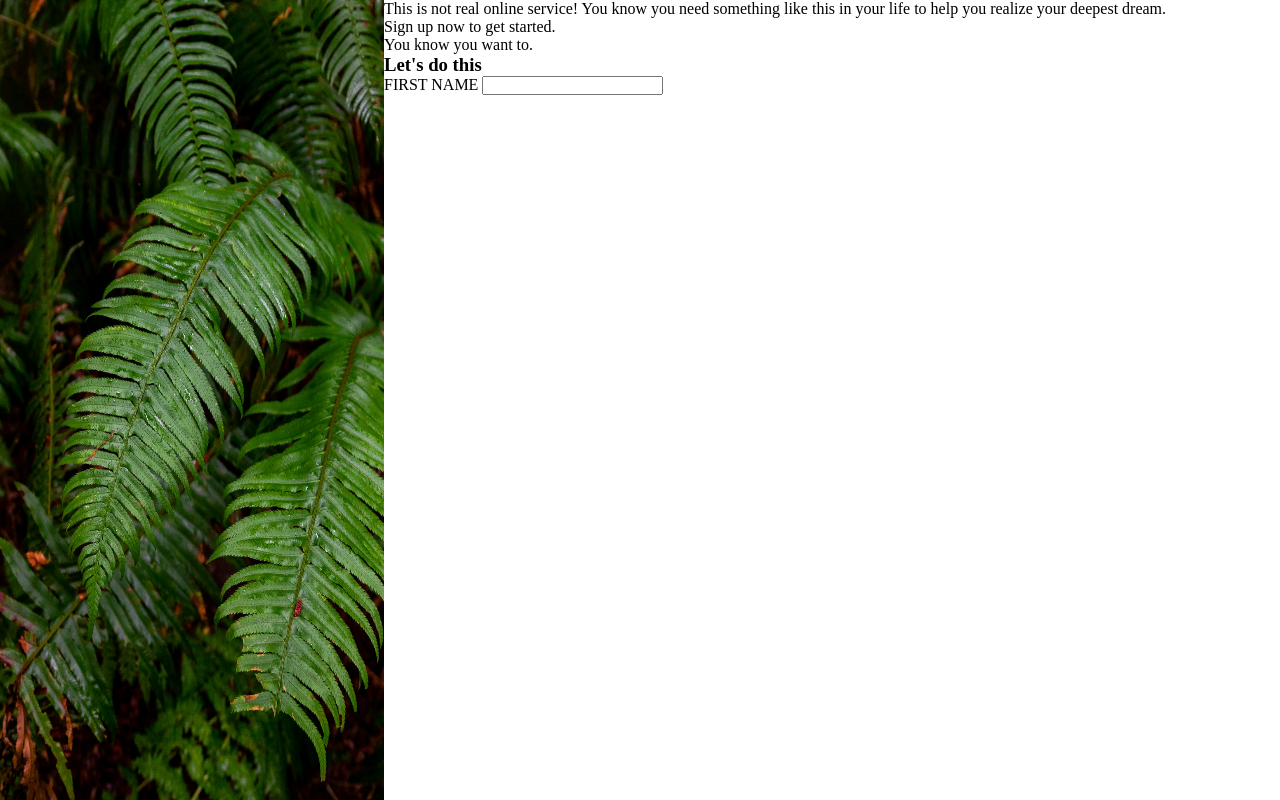
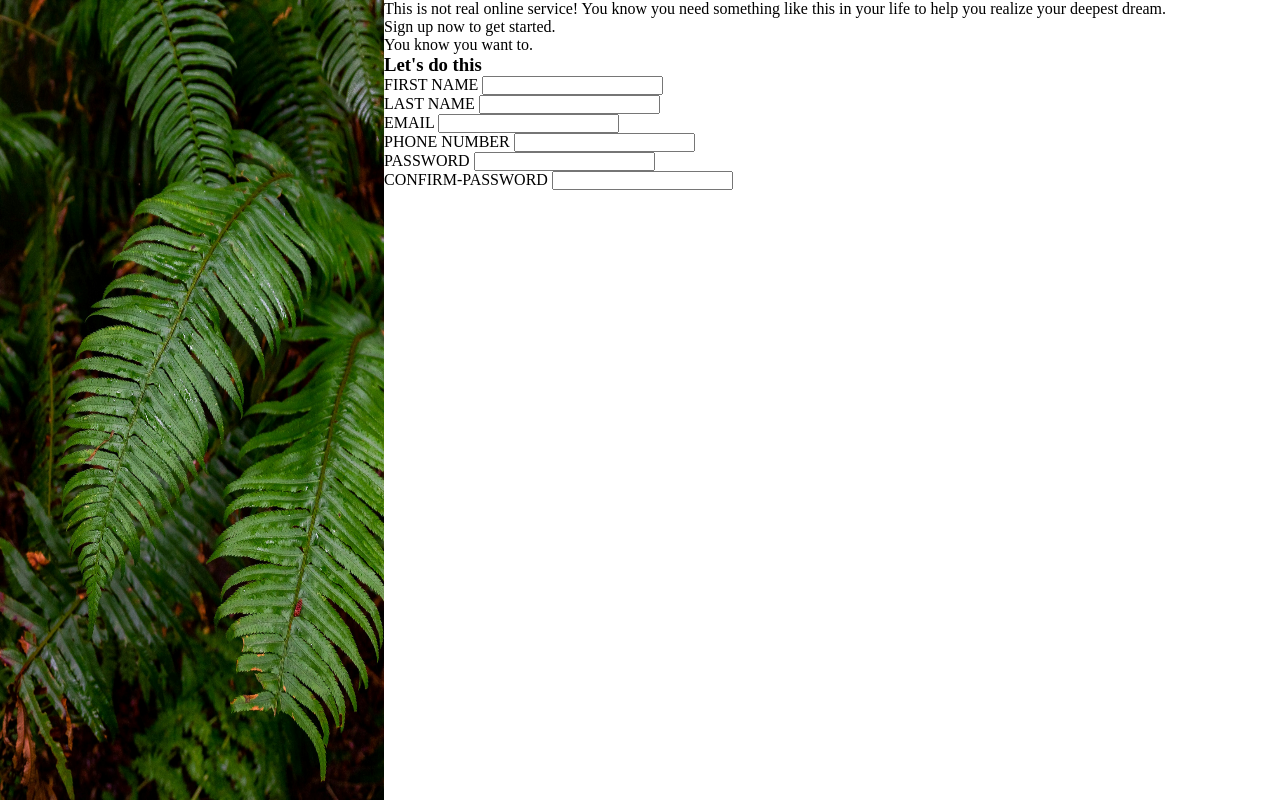
Before and after one commit to nicol4us/odin-sign-up-form, a plain HTML site: page index.html in a window 1280 px wide. Drawn offline with Linux system fonts and the light colour scheme.

Commit message:
Add more label and input for form

```diff
--- a/index.html
+++ b/index.html
@@ -22,8 +22,36 @@
 
             <div class="content-form">
                 <h3>Let's do this</h3>
-                <label for="first-name">FIRST NAME</label>
-                <input type="text" id="first-name" name="first-name">
+                <div class="form-row">
+                    <div>
+                        <label for="first-name">FIRST NAME</label>
+                        <input type="text" id="first-name" name="first-name">
+                    </div>
+                    <div>
+                        <label for="last-name">LAST NAME</label>
+                        <input type="text" id="last-name" name="last-name">
+                    </div>
+                </div>
+                <div class="form-row">
+                    <div>
+                        <label for="user-mail">EMAIL</label>
+                        <input type="email" name="user-mail" id="user-mail">
+                    </div>
+                    <div>
+                        <label for="user-phone">PHONE NUMBER</label>
+                        <input type="tel" name="phone-number" id="user-phone">
+                    </div>
+                    <div class="form-row">
+                        <div>
+                            <label for="password">PASSWORD</label>
+                            <input type="password" name="password" id="password">
+                        </div>
+                        <div>
+                            <label for="confirm-password">CONFIRM-PASSWORD</label>
+                            <input type="password" name="confirm-password" id="confirm-password">
+                        </div>
+                    </div>
+                </div>
             </div>
 
         </form>
```
